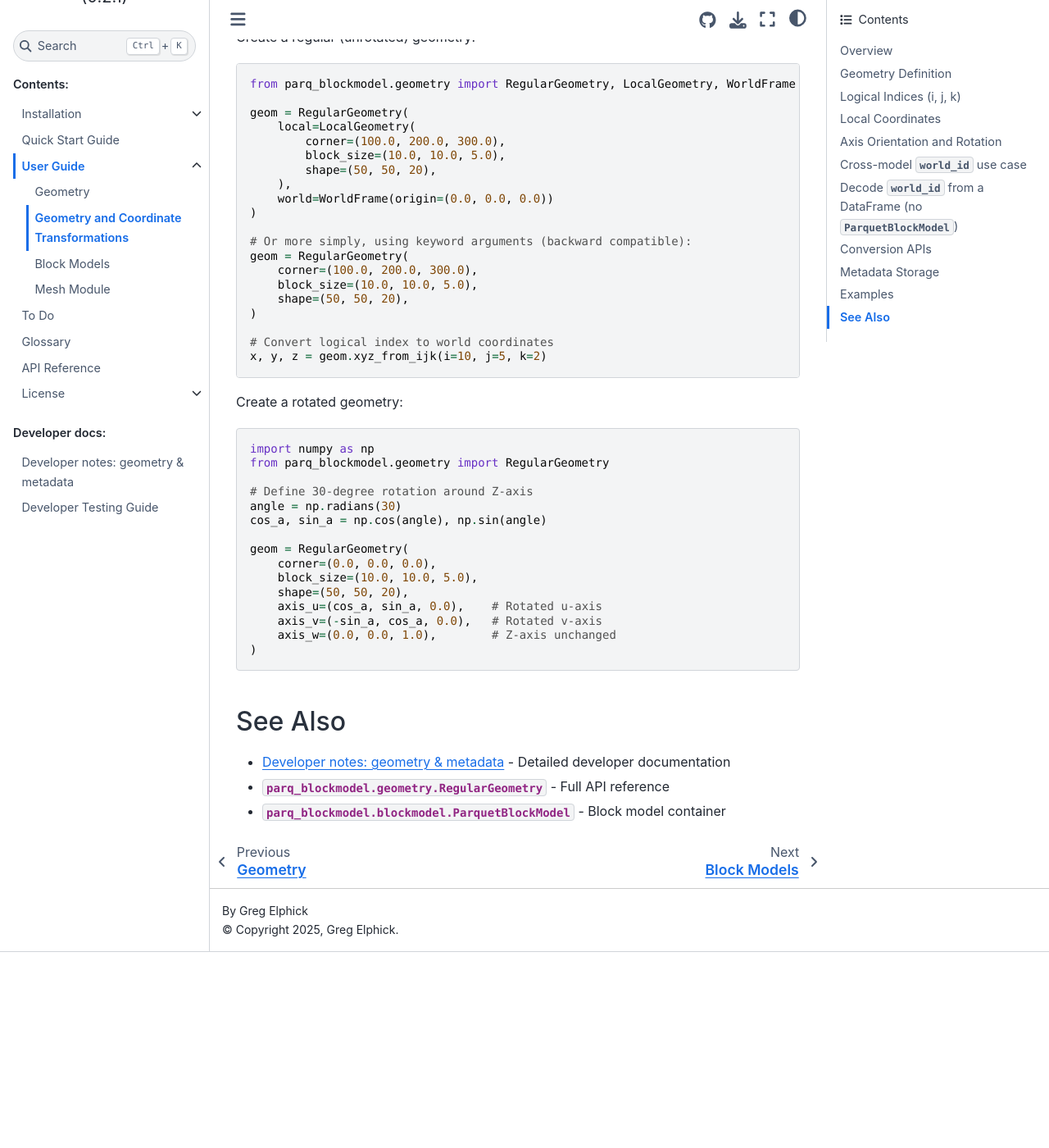
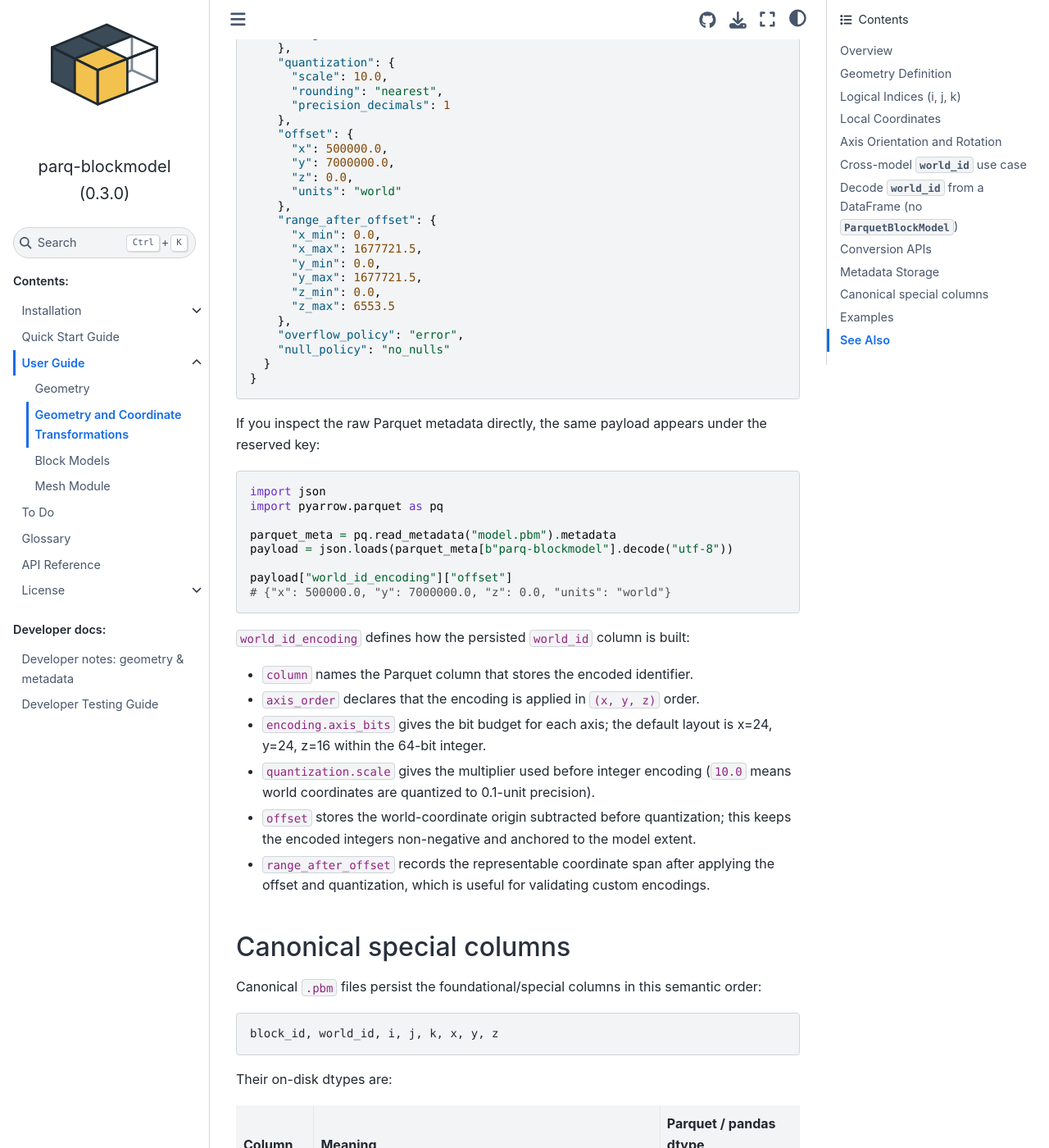
Before and after one commit to elphick/parq-blockmodel, a Sphinx documentation site: the page built from docs/user_guide/02_geometry_coordinates.rst, in a window 1280 px wide and 1400 px high, scrolled down 6283 px. Shown: the whole window at 82% size. Built offline with Sphinx 7.4.7 and the Sphinx Book theme 1.1.4, drawn with Linux system fonts in a browser that asks for light colours; pages that are not in the unit, such as notebooks, are missing from menus; before the commit the page ends 7444 px from its top, so only the background shows below that; some of the changed text lies outside the part shown.

Commit message:
Align canonical special-column schema, remove unused index helpers, and document Parquet metadata payload (#29)
* Initial plan

* Update special column schema

* Document metadata and special columns

* Bump geometry schema version to 1.1

* Remove unused index helpers

---------

Co-authored-by: copilot-swe-agent[bot] <198982749+Copilot@users.noreply.github.com>

```diff
--- a/docs/design_ijk_metadata.rst
+++ b/docs/design_ijk_metadata.rst
@@ -106,7 +106,7 @@ via ``to_metadata_dict`` and ``from_metadata``.
 - The **canonical geometry payload** is a plain ``dict``::
 
     {
-        "schema_version": "1.0",
+        "schema_version": "1.1",
         "corner": [u0, v0, w0],
         "origin": [x0, y0, z0],
         "block_size": [dx, dy, dz],
@@ -121,7 +121,7 @@ via ``to_metadata_dict`` and ``from_metadata``.
   ``world_id`` encoding metadata::
 
     {
-        "schema_version": "1.0",
+        "schema_version": "1.1",
         ...,
         "world_id_encoding": {
             "enabled": true,
--- a/docs/user_guide/02_geometry_coordinates.rst
+++ b/docs/user_guide/02_geometry_coordinates.rst
@@ -238,12 +238,17 @@ This approach:
 ✓ Enables seamless data interchange
 ✓ Supports efficient metadata-driven processing
 
-Metadata is serialized as JSON and stored in the Parquet file's key-value metadata:
+Metadata is serialized as JSON and stored in the Parquet file's key-value metadata.
+At the Parquet layer the reserved key is ``"parq-blockmodel"``, and the value
+is the UTF-8 encoded JSON payload returned by
+:meth:`~parq_blockmodel.geometry.RegularGeometry.to_metadata_dict`.
+
+The decoded JSON payload looks like:
 
 .. code-block:: json
 
     {
-      "schema_version": "1.0",
+      "schema_version": "1.1",
       "corner": [100.0, 200.0, 300.0],
       "origin": [0.0, 0.0, 0.0],
       "block_size": [10.0, 10.0, 5.0],
@@ -257,10 +262,97 @@ Metadata is serialized as JSON and stored in the Parquet file's key-value metada
         "column": "world_id",
         "frame": "world_xyz",
         "axis_order": ["x", "y", "z"],
-        "quantization": {"scale": 10.0},
-        "offset": {"x": 500000.0, "y": 7000000.0, "z": 0.0}
+        "encoding": {
+          "type": "morton_zorder",
+          "version": "1.0",
+          "bits_per_axis": 24,
+          "axis_bits": {"x": 24, "y": 24, "z": 16},
+          "signed": false
+        },
+        "quantization": {
+          "scale": 10.0,
+          "rounding": "nearest",
+          "precision_decimals": 1
+        },
+        "offset": {
+          "x": 500000.0,
+          "y": 7000000.0,
+          "z": 0.0,
+          "units": "world"
+        },
+        "range_after_offset": {
+          "x_min": 0.0,
+          "x_max": 1677721.5,
+          "y_min": 0.0,
+          "y_max": 1677721.5,
+          "z_min": 0.0,
+          "z_max": 6553.5
+        },
+        "overflow_policy": "error",
+        "null_policy": "no_nulls"
       }
     }
+
+If you inspect the raw Parquet metadata directly, the same payload appears under
+the reserved key:
+
+.. code-block:: python
+
+    import json
+    import pyarrow.parquet as pq
+
+    parquet_meta = pq.read_metadata("model.pbm").metadata
+    payload = json.loads(parquet_meta[b"parq-blockmodel"].decode("utf-8"))
+
+    payload["world_id_encoding"]["offset"]
+    # {"x": 500000.0, "y": 7000000.0, "z": 0.0, "units": "world"}
+
+``world_id_encoding`` defines how the persisted ``world_id`` column is built:
+
+* ``column`` names the Parquet column that stores the encoded identifier.
+* ``axis_order`` declares that the encoding is applied in ``(x, y, z)`` order.
+* ``encoding.axis_bits`` gives the bit budget for each axis; the default layout
+  is x=24, y=24, z=16 within the 64-bit integer.
+* ``quantization.scale`` gives the multiplier used before integer encoding
+  (``10.0`` means world coordinates are quantized to 0.1-unit precision).
+* ``offset`` stores the world-coordinate origin subtracted before quantization;
+  this keeps the encoded integers non-negative and anchored to the model extent.
+* ``range_after_offset`` records the representable coordinate span after applying
+  the offset and quantization, which is useful for validating custom encodings.
+
+Canonical special columns
+-------------------------
+
+Canonical ``.pbm`` files persist the foundational/special columns in this
+semantic order:
+
+.. code-block:: text
+
+    block_id, world_id, i, j, k, x, y, z
+
+Their on-disk dtypes are:
+
+.. list-table::
+   :header-rows: 1
+
+   * - Column
+     - Meaning
+     - Parquet / pandas dtype
+   * - ``block_id``
+     - Canonical dense row index in C-order over ``(i, j, k)``
+     - ``int32``
+   * - ``world_id``
+     - Encoded 64-bit world-space identifier using ``world_id_encoding``
+     - ``int64``
+   * - ``i``, ``j``, ``k``
+     - Logical grid indices
+     - ``int32``
+   * - ``x``, ``y``, ``z``
+     - World-space centroid coordinates derived from geometry
+     - ``float32``
+
+These columns are treated as the positional foundation of the model and are
+ordered ahead of attribute columns when a canonical ``.pbm`` file is written.
 
 Examples
 --------
--- a/pyproject.toml
+++ b/pyproject.toml
@@ -1,6 +1,6 @@
 [project]
 name = "parq-blockmodel"
-version = "0.2.1"
+version = "0.3.0"
 description = "A Python package for efficient storage, manipulation, and analysis of mining block models using Parquet files."
 authors = [
     { name = "Greg", email = "11791585+elphick@users.noreply.github.com" }
```
Also changed, not shown: 4 other files.
